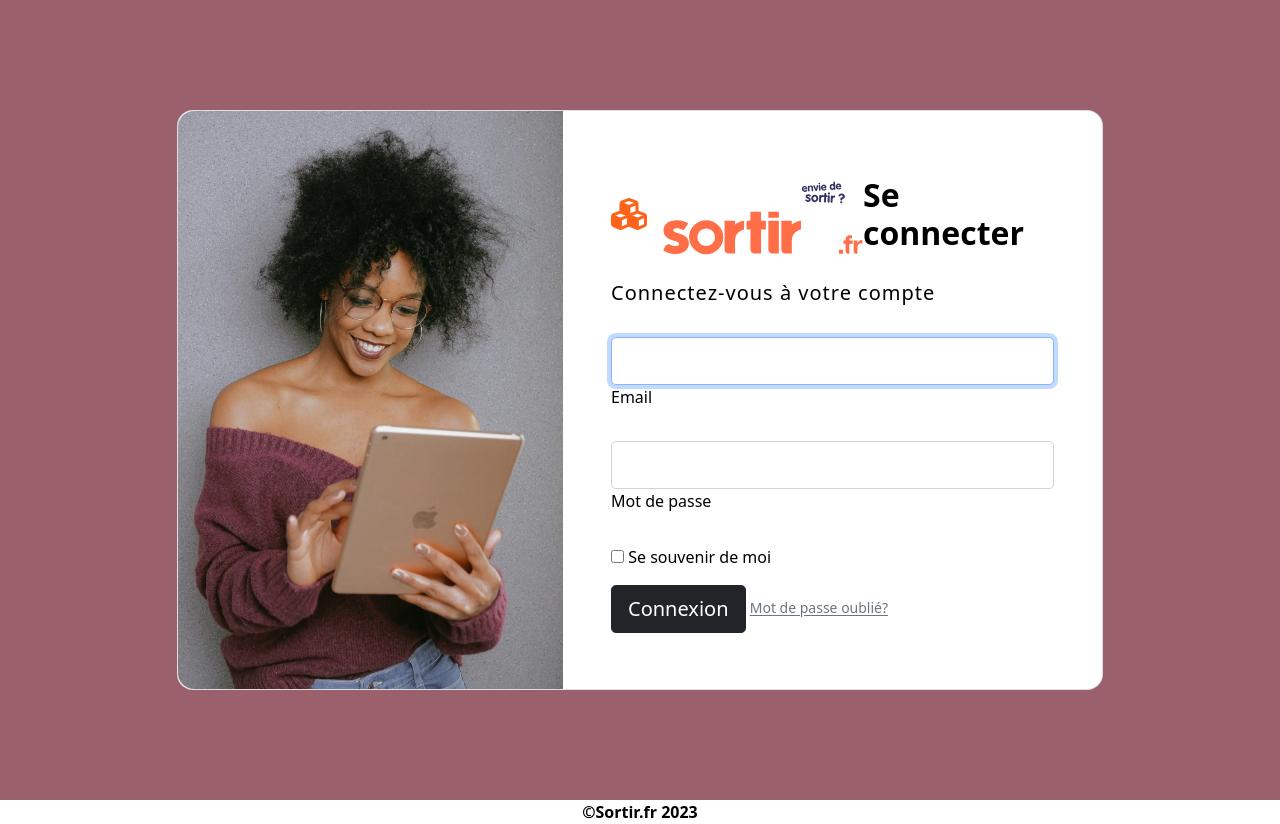
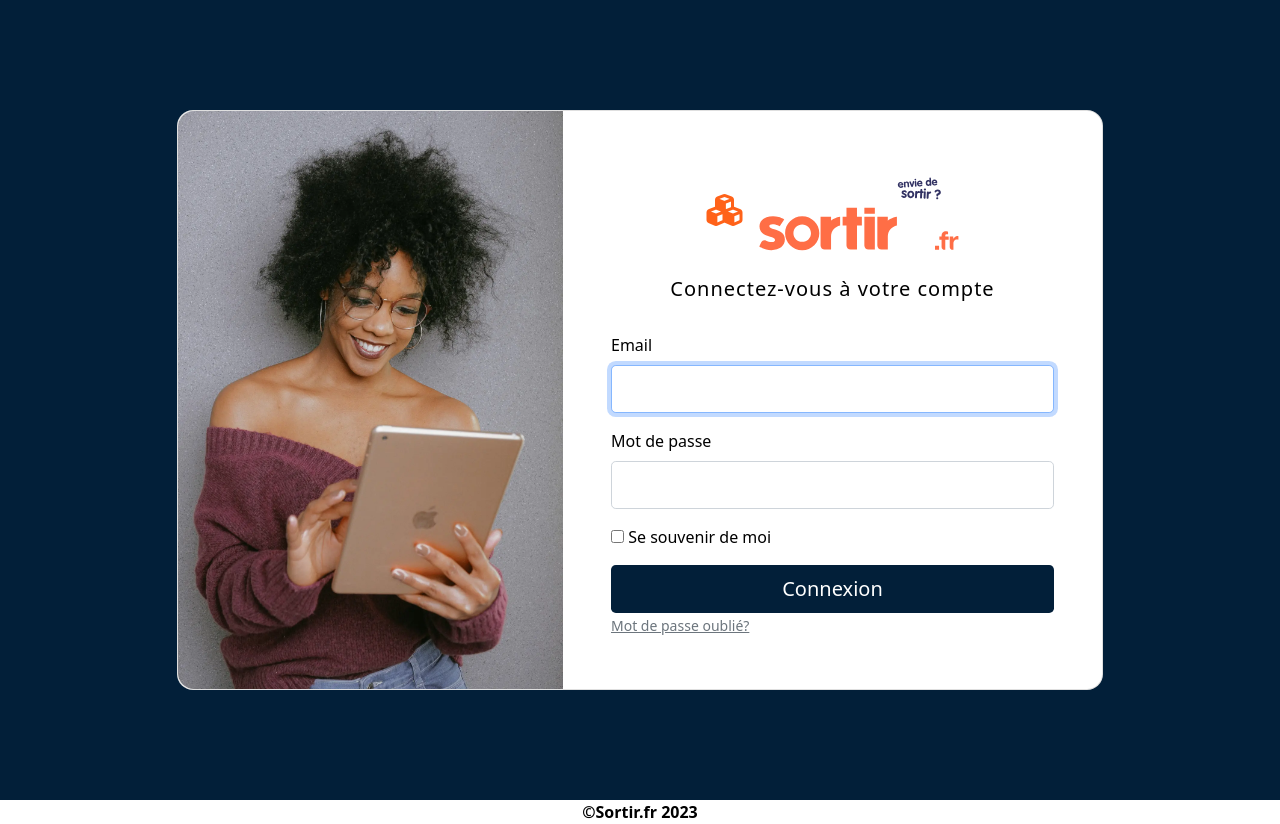
Before and after one commit to HoussSak/sortir.fr, a Symfony app: template templates/security/login.html.twig in a window 1280 px wide. Run offline with Twig, Linux system fonts and the light colour scheme; the template is opened without the code that fills it, so the values that code supplies are empty; some libraries are stand-ins or nearby versions.

Commit message:
style page Login

```diff
--- a/templates/security/login.html.twig
+++ b/templates/security/login.html.twig
@@ -1,22 +1,23 @@
 {% extends 'base.html.twig' %}
 
-{% block title %}{{ parent() }}|Log in!{% endblock %}
+{% block title %}
+	{{ parent() }}|Log in!
+{% endblock %}
 
 {% block body %}
-    <section class="vh-100" style="background-color: #9A616D;">
+	<section class="vh-100" style="background-color: #021F39;">
 		<div class="container py-5 h-100">
 			<div class="row d-flex justify-content-center align-items-center h-100">
 				<div class="col col-xl-10">
 					<div class="card" style="border-radius: 1rem;">
 						<div class="row g-0">
 							<div class="col-md-6 col-lg-5 d-none d-md-block">
-                                <img src="{{ asset('img/img1.webp') }}"
-                                     alt="login form" class="img-fluid" style="border-radius: 1rem 0 0 1rem;" />
+								<img src="{{ asset('img/img1.webp') }}" alt="login form" class="img-fluid" style="border-radius: 1rem 0 0 1rem;"/>
 							</div>
 							<div class="col-md-6 col-lg-7 d-flex align-items-center">
 								<div class="card-body p-4 p-lg-5 text-black">
 
-<form method="post">
+									<form method="post" class="d-flex flex-column">
 										{% if error %}
 											<div class="alert alert-danger">Veuillez vérifier vos identifiants</div>
 										{% endif %}
@@ -26,51 +27,50 @@
 												{{ message }}
 											</div>
 										{% endfor %}
-    <div class="d-flex align-items-center mb-3 pb-1">
 
+										<div class="d-flex align-items-center justify-content-center mb-3 pb-1">
                                             <i class="fas fa-cubes fa-2x me-3" style="color: #ff6219;"></i>
-        <img src="{{ asset('img/Logo.svg') }} "width="200" alt="">
-        <span class="h2 fw-bold mb-0">Se connecter</span>
+                                            <img src="{{ asset('img/Logo.svg') }} " width="200" alt="">
                                         </div>
 
-    <h5 class="fw-normal mb-3 pb-3" style="letter-spacing: 1px;">Connectez-vous à votre compte</h5>
+
+										<h5 class="fw-normal mb-3 pb-3 text-center" style="letter-spacing: 1px;">Connectez-vous à votre compte</h5>
 
 
-    <div class="form-outline mb-4">
-        <input type="email" id="email" class="form-control form-control-lg {% if error %} is-invalid  {% endif %} " value="{{ last_username }}" name="email" autocomplete="email" required autofocus/>
+										<div class="form-outline mb-3">
 											<label class="form-label" for="email">Email</label>
+											<input type="email" id="email" class="form-control form-control-lg {% if error %} is-invalid  {% endif %} w-100" value="{{ last_username }}" name="email" autocomplete="email" required autofocus/>
 										</div>
 
-    <div class="invalid-feedback">Veuillez vérifier votre email ! </div>
 
-    <div class="form-outline mb-4">
-        <input type="password" name="password" id=password class="form-control form-control-lg {% if error %} is-invalid {% endif %}" autocomplete="current-password" required />
+										<div class="invalid-feedback">Veuillez vérifier votre email !</div>
+
+										<div class="form-outline mb-3">
 											<label class="form-label" for="password">Mot de passe</label>
+											<input type="password" name="password" id="password" class="form-control form-control-lg {% if error %} is-invalid {% endif %} w-100" autocomplete="current-password" required/>
 										</div>
 
-    <div class="invalid-feedback">Veuillez vérifier votre mot de passe! </div>
 
-    <input type="hidden" name="_csrf_token"
-           value="{{ csrf_token('authenticate') }}"
-    >
+										<div class="invalid-feedback">Veuillez vérifier votre mot de passe!</div>
+
+										<input type="hidden" name="_csrf_token" value="{{ csrf_token('authenticate') }}">
 
 										<div class="checkbox mb-3">
 											<label>
-                <input type="checkbox" name="_remember_me"> Se souvenir de moi
+												<input type="checkbox" name="_remember_me">
+												Se souvenir de moi
 											</label>
 										</div>
 
 
-
-
-    <button class="btn btn-lg btn-dark" type="submit">
+										<button class="btn btn-lg w-100 text-white" type="submit" style="background-color: #021F39;">
 											Connexion
 										</button>
 
+
+										<div class="text-left">
 											<a class="small text-muted" href="#!">Mot de passe oublié?</a>
-
-
-
+										</div>
 
 									</form>
 								</div>
@@ -83,4 +83,6 @@
 	</section>
 
 {% endblock %}
-{% block footer %} {{ parent () }} {%  endblock %}
+{% block footer %}
+	{{ parent () }}
+{%  endblock %}
```
Lines whose indentation alone changed are shown as unchanged.
